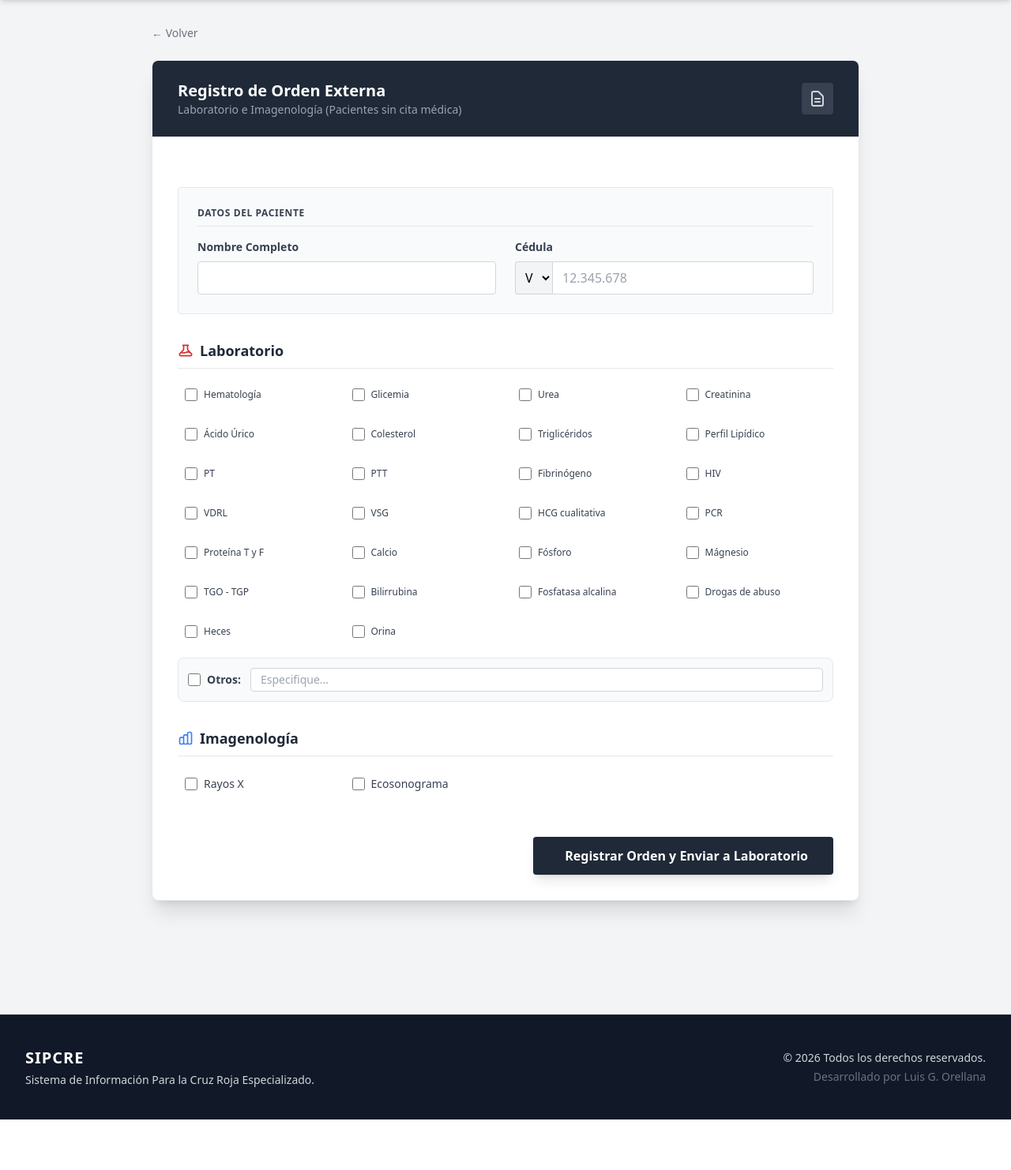
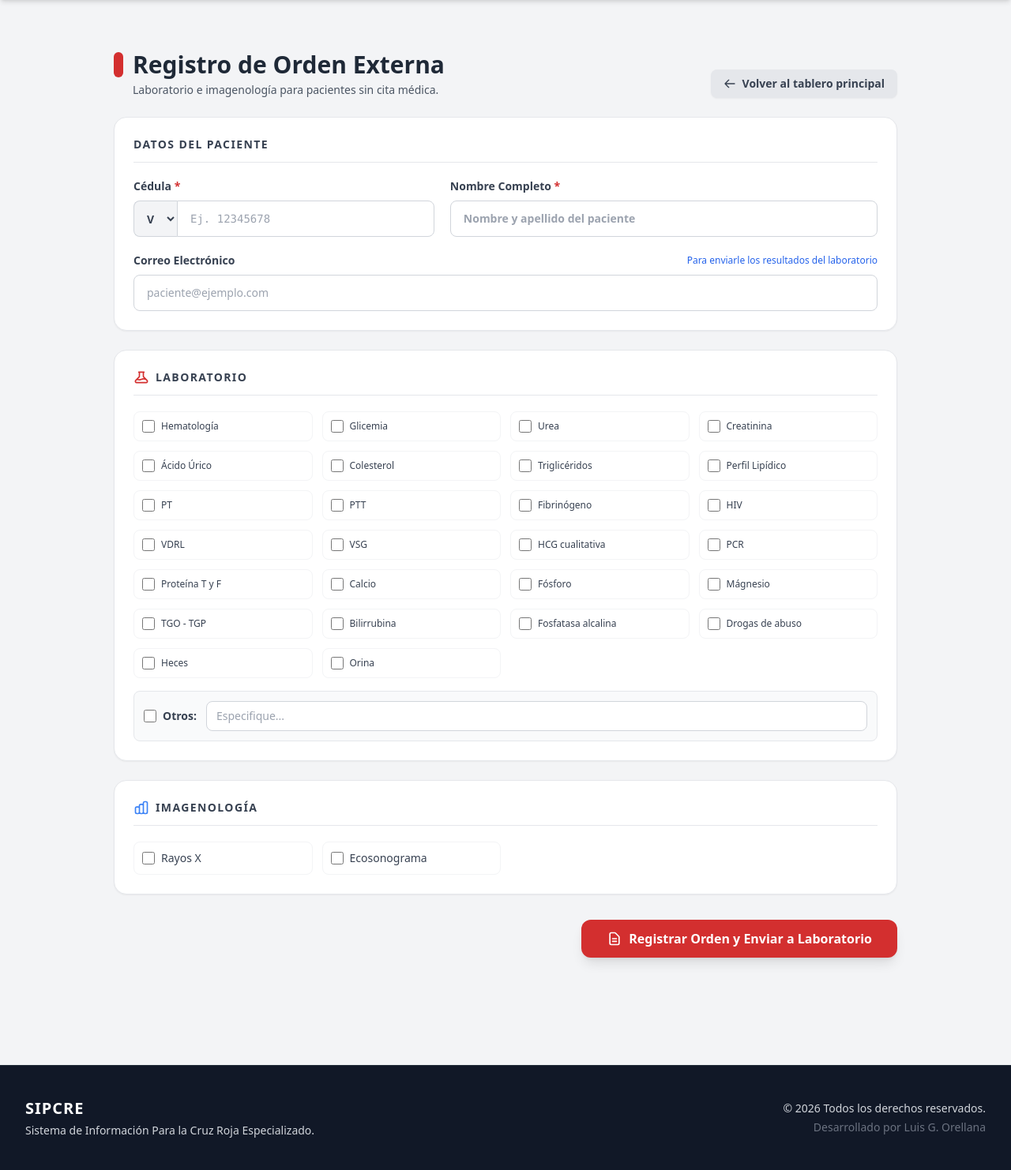
Before and after one commit to LUGOS-GX/SIPCRE, a Django app: page /administracion/orden/externa in a window 1280 px wide. Shown: the part 64-1546 px from the top of the page at 79% size. Before the commit the page ends 1482 px from the top, so only its background shows below. Run offline with Django 5.2, Linux system fonts and the light colour scheme; the visitor is signed in with stand-in values (Sample User, id 1); data that the repository does not hold is empty; some libraries are stand-ins or nearby versions.

Commit message:
Cambios orden externa adm

```diff
--- a/administracion/templates/administracion/orden_externa.html
+++ b/administracion/templates/administracion/orden_externa.html
@@ -1,79 +1,102 @@
 {% extends 'base.html' %}
 
 {% block content %}
-<div class="max-w-4xl mx-auto pb-10">
+<div class="max-w-5xl mx-auto py-8 px-4">
 
-    <div class="mb-6">
-        <a href="{% url 'dashboard_admin' %}" class="text-gray-500 hover:text-cruzroja-500 text-sm flex items-center">
-            ← Volver
+    <!-- ENCABEZADO (estética de Agendar Cita) -->
+    <div class="flex justify-between items-end mb-6">
+        <div>
+            <h1 class="text-3xl font-bold text-gray-800 flex items-center">
+                <span class="bg-cruzroja-500 w-3 h-8 mr-3 rounded-full"></span>
+                Registro de Orden Externa
+            </h1>
+            <p class="text-gray-600 text-sm mt-1 ml-6">Laboratorio e imagenología para pacientes sin cita médica.</p>
+        </div>
+        <a href="{% url 'dashboard_admin' %}" class="bg-gray-200 hover:bg-gray-300 text-gray-700 px-4 py-2 rounded-lg font-bold text-sm transition flex items-center shadow-sm">
+            <svg class="w-4 h-4 mr-2" fill="none" stroke="currentColor" viewBox="0 0 24 24"><path stroke-linecap="round" stroke-linejoin="round" stroke-width="2" d="M10 19l-7-7m0 0l7-7m-7 7h18"></path></svg>
+            Volver al tablero principal
         </a>
     </div>
 
-    <div class="bg-white rounded-lg shadow-xl overflow-hidden border border-gray-200">
+    <form method="POST" class="space-y-6">
+        {% csrf_token %}
 
-        <div class="bg-gray-800 px-8 py-6 flex justify-between items-center">
-            <div>
-                <h1 class="text-xl font-bold text-white">Registro de Orden Externa</h1>
-                <p class="text-gray-400 text-sm">Laboratorio e Imagenología (Pacientes sin cita médica)</p>
-            </div>
-            <div class="bg-gray-700 p-2 rounded text-gray-300">
-                <svg class="w-6 h-6" fill="none" stroke="currentColor" viewBox="0 0 24 24"><path stroke-linecap="round" stroke-linejoin="round" stroke-width="2" d="M9 12h6m-6 4h6m2 5H7a2 2 0 01-2-2V5a2 2 0 012-2h5.586a1 1 0 01.707.293l5.414 5.414a1 1 0 01.293.707V19a2 2 0 01-2 2z"></path></svg>
+        <!-- DATOS DEL PACIENTE -->
+        <div class="bg-white p-6 rounded-2xl shadow-sm border border-gray-200">
+            <h2 class="text-sm font-bold text-gray-700 uppercase tracking-widest mb-5 border-b pb-3">Datos del Paciente</h2>
+
+            <div class="grid grid-cols-1 md:grid-cols-12 gap-5">
+                <div class="md:col-span-5">
+                    <label class="block text-sm font-bold text-gray-700 mb-2">Cédula <span class="text-cruzroja-500">*</span></label>
+                    <div class="flex">
+                        <select name="nacionalidad" class="bg-gray-100 border border-gray-300 border-r-0 rounded-l-lg px-3 text-gray-700 font-bold text-sm focus:outline-none">
+                            <option>V</option>
+                            <option>E</option>
+                        </select>
+                        <input type="text" name="cedula" id="cedula_orden"
+                            placeholder="Ej. 12345678"
+                            class="w-full border border-gray-300 rounded-r-lg px-4 py-3 text-gray-800 font-mono text-sm focus:ring-2 focus:ring-cruzroja-500 focus:border-cruzroja-500 focus:outline-none"
+                            autocomplete="off" required>
                     </div>
                 </div>
 
-        <form method="POST" class="p-8 space-y-8">
-            {% csrf_token %}
+                <div class="md:col-span-7">
+                    <label class="block text-sm font-bold text-gray-700 mb-2">Nombre Completo <span class="text-cruzroja-500">*</span></label>
+                    <input type="text" name="nombre"
+                        placeholder="Nombre y apellido del paciente"
+                        class="w-full border border-gray-300 rounded-lg px-4 py-3 text-gray-800 font-bold text-sm focus:ring-2 focus:ring-cruzroja-500 focus:border-cruzroja-500 focus:outline-none"
+                        required>
+                </div>
 
-            <div class="bg-gray-50 p-6 rounded border border-gray-200">
-                <h3 class="font-bold text-gray-700 mb-4 uppercase text-xs tracking-wider border-b pb-2">Datos del Paciente</h3>
-                <div class="grid grid-cols-1 md:grid-cols-2 gap-6">
-                    <div>
-                        <label class="block text-gray-700 font-bold mb-2 text-sm">Nombre Completo</label>
-                        <input type="text" name="nombre" class="w-full border border-gray-300 rounded px-3 py-2 focus:border-cruzroja-500" required>
-                    </div>
-                    <div>
-                        <label class="block text-gray-700 font-bold mb-2 text-sm">Cédula</label>
-                        <div class="flex">
-                            <select name="nacionalidad" class="bg-gray-100 border border-gray-300 border-r-0 rounded-l px-2 py-2">
-                                <option>V</option>
-                                <option>E</option>
-                            </select>
-                            <input type="text" name="cedula" class="w-full border border-gray-300 rounded-r px-3 py-2 focus:border-cruzroja-500" placeholder="12.345.678" oninput="formatearCedula(this)" required>
-                        </div>
+                <div class="md:col-span-12">
+                    <label class="block text-sm font-bold text-gray-700 mb-2 flex justify-between items-center">
+                        Correo Electrónico
+                        <span class="text-xs text-blue-600 font-normal normal-case">Para enviarle los resultados del laboratorio</span>
+                    </label>
+                    <input type="email" name="correo_paciente"
+                        placeholder="paciente@ejemplo.com"
+                        class="w-full border border-gray-300 rounded-lg px-4 py-3 text-gray-800 text-sm focus:ring-2 focus:ring-cruzroja-500 focus:border-cruzroja-500 focus:outline-none">
                 </div>
             </div>
         </div>
 
-            <div>
-                <h3 class="text-lg font-bold text-gray-800 mb-4 flex items-center border-b pb-2">
+        <!-- LABORATORIO -->
+        <div class="bg-white p-6 rounded-2xl shadow-sm border border-gray-200">
+            <h2 class="text-sm font-bold text-gray-700 uppercase tracking-widest mb-5 border-b pb-3 flex items-center">
                 <svg class="w-5 h-5 mr-2 text-cruzroja-500" fill="none" stroke="currentColor" viewBox="0 0 24 24"><path stroke-linecap="round" stroke-linejoin="round" stroke-width="2" d="M19.428 15.428a2 2 0 00-1.022-.547l-2.387-.477a6 6 0 00-3.86.517l-.318.158a6 6 0 01-3.86.517L6.05 15.21a2 2 0 00-1.806.547M8 4h8l-1 1v5.172a2 2 0 00.586 1.414l5 5c1.26 1.26.367 3.414-1.415 3.414H4.828c-1.782 0-2.674-2.154-1.414-3.414l5-5A2 2 0 009 10.172V5L8 4z"></path></svg>
                 Laboratorio
-                </h3>
-                <div class="grid grid-cols-2 md:grid-cols-4 gap-4 mb-4">
+            </h2>
+
+            <div class="grid grid-cols-2 md:grid-cols-4 gap-3 mb-4">
                 {% for ex in examenes_lab %}
-                    <label class="flex items-center space-x-2 p-2 rounded hover:bg-gray-50 cursor-pointer transition border border-transparent hover:border-gray-200">
+                <label class="flex items-center space-x-2 p-2.5 rounded-lg hover:bg-red-50 cursor-pointer transition border border-gray-100 hover:border-red-200">
                     <input type="checkbox" name="examenes" value="{{ ex }}" class="w-4 h-4 text-cruzroja-500 border-gray-300 rounded focus:ring-cruzroja-500">
                     <span class="text-xs text-gray-700 font-medium">{{ ex }}</span>
                 </label>
                 {% endfor %}
             </div>
+
             <div class="bg-gray-50 p-3 rounded-lg flex items-center space-x-3 border border-gray-200">
-                    <label class="flex items-center space-x-2 cursor-pointer">
+                <label class="flex items-center space-x-2 cursor-pointer whitespace-nowrap">
                     <input type="checkbox" name="examenes" value="Otros" class="w-4 h-4 text-cruzroja-500 border-gray-300 rounded focus:ring-cruzroja-500">
                     <span class="text-sm font-bold text-gray-700">Otros:</span>
                 </label>
-                    <input type="text" name="otros_detalle" class="flex-1 bg-white border border-gray-300 rounded px-3 py-1 text-sm focus:outline-none focus:border-cruzroja-500" placeholder="Especifique...">
+                <input type="text" name="otros_detalle"
+                    class="flex-1 bg-white border border-gray-300 rounded-lg px-3 py-2 text-sm focus:outline-none focus:ring-2 focus:ring-cruzroja-500 focus:border-cruzroja-500"
+                    placeholder="Especifique...">
             </div>
         </div>
 
-            <div>
-                <h3 class="text-lg font-bold text-gray-800 mb-4 flex items-center border-b pb-2">
+        <!-- IMAGENOLOGÍA -->
+        <div class="bg-white p-6 rounded-2xl shadow-sm border border-gray-200">
+            <h2 class="text-sm font-bold text-gray-700 uppercase tracking-widest mb-5 border-b pb-3 flex items-center">
                 <svg class="w-5 h-5 mr-2 text-blue-500" fill="none" stroke="currentColor" viewBox="0 0 24 24"><path stroke-linecap="round" stroke-linejoin="round" stroke-width="2" d="M9 19v-6a2 2 0 00-2-2H5a2 2 0 00-2 2v6a2 2 0 002 2h2a2 2 0 002-2zm0 0V9a2 2 0 012-2h2a2 2 0 012 2v10m-6 0a2 2 0 002 2h2a2 2 0 002-2m0 0V5a2 2 0 012-2h2a2 2 0 012 2v14a2 2 0 01-2 2h-2a2 2 0 01-2-2z"></path></svg>
                 Imagenología
-                </h3>
-                <div class="grid grid-cols-2 md:grid-cols-4 gap-4">
+            </h2>
+
+            <div class="grid grid-cols-2 md:grid-cols-4 gap-3">
                 {% for ex in examenes_img %}
-                    <label class="flex items-center space-x-2 p-2 rounded hover:bg-blue-50 cursor-pointer transition border border-transparent hover:border-blue-100">
+                <label class="flex items-center space-x-2 p-2.5 rounded-lg hover:bg-blue-50 cursor-pointer transition border border-gray-100 hover:border-blue-200">
                     <input type="checkbox" name="examenes" value="{{ ex }}" class="w-4 h-4 text-blue-500 border-gray-300 rounded focus:ring-blue-500">
                     <span class="text-sm text-gray-700 font-medium">{{ ex }}</span>
                 </label>
@@ -81,35 +104,14 @@
             </div>
         </div>
 
-            <div class="pt-4 flex justify-end">
-                <button type="submit" class="bg-gray-800 hover:bg-gray-900 text-white font-bold py-3 px-8 rounded shadow-lg transition transform hover:-translate-y-0.5 flex items-center">
-                    <span class="mr-2"></span> Registrar Orden y Enviar a Laboratorio
+        <!-- ACCIÓN -->
+        <div class="flex justify-end pt-2">
+            <button type="submit" class="bg-cruzroja-500 hover:bg-cruzroja-600 text-white font-bold py-3 px-8 rounded-xl shadow-lg transition transform hover:-translate-y-0.5 flex items-center">
+                <svg class="w-5 h-5 mr-2" fill="none" stroke="currentColor" viewBox="0 0 24 24"><path stroke-linecap="round" stroke-linejoin="round" stroke-width="2" d="M9 12h6m-6 4h6m2 5H7a2 2 0 01-2-2V5a2 2 0 012-2h5.586a1 1 0 01.707.293l5.414 5.414a1 1 0 01.293.707V19a2 2 0 01-2 2z"></path></svg>
+                Registrar Orden y Enviar a Laboratorio
             </button>
         </div>
 
     </form>
 </div>
-</div>
-
-<script>
-function formatearCedula(input) {
-    // 1. Limpiar caracteres no numéricos
-    let valor = input.value.replace(/\D/g, '');
-
-    if (valor.length > 8) {
-        valor = valor.slice(0, 8);
-    }
-
-    // 3. Validación de rango (Máximo 40 millones)
-    if (parseInt(valor) > 40000000) {
-        // Opción: Borrar el último número si se pasa
-        valor = valor.slice(0, -1);
-        alert("La cédula no puede ser mayor a 40.000.000");
-    }
-
-    // 4. Formato visual con puntos
-    valor = valor.replace(/\B(?=(\d{3})+(?!\d))/g, ".");
-    input.value = valor;
-}
-</script>
 {% endblock %}
--- a/administracion/views.py
+++ b/administracion/views.py
@@ -62,7 +62,11 @@ def dashboard_admin(request):
 def agendar_cita(request):
     if request.method == 'POST':
         # 1. Recuperar datos del nuevo formulario
-        cedula = request.POST.get('cedula').strip()
+        cedula_raw = request.POST.get('cedula', '').strip()
+        cedula = ''.join(ch for ch in cedula_raw if ch.isdigit())  # solo dígitos (quita puntos/letras)
+        if not cedula or int(cedula) > 40000000:
+            messages.error(request, "La cédula no es válida: debe ser numérica y no superar los 40.000.000.")
+            return redirect('agendar_cita')
         nombre = request.POST.get('nombre_nuevo').strip()
         email = request.POST.get('email', '').strip()
         tipo_sangre = request.POST.get('tipo_sangre', '').strip()
@@ -142,7 +146,6 @@ def agendar_cita(request):
 @login_required
 @rol_requerido(['admin'])
 def registrar_orden_externa(request):
-    # Listas de exámenes (Mismas que el módulo médico)
     examenes_lab = [
         'Hematología', 'Glicemia', 'Urea', 'Creatinina', 'Ácido Úrico',
         'Colesterol', 'Triglicéridos', 'Perfil Lipídico', 'PT', 'PTT',
@@ -153,21 +156,61 @@ def registrar_orden_externa(request):
     examenes_img = ['Rayos X', 'Ecosonograma']
 
     if request.method == 'POST':
-        # 1. Capturamos Datos del Paciente (Walk-in)
-        nombre = request.POST.get('nombre')
-        cedula = f"{request.POST.get('nacionalidad')}-{request.POST.get('cedula')}"
+        nombre = (request.POST.get('nombre') or '').strip()
+        nacionalidad = (request.POST.get('nacionalidad') or 'V').strip()
+        cedula_raw = (request.POST.get('cedula') or '').strip()
+        cedula = ''.join(ch for ch in cedula_raw if ch.isdigit())
 
-        # 2. Capturamos los exámenes seleccionados
         seleccionados = request.POST.getlist('examenes')
-        otros = request.POST.get('otros_detalle')
+        otros = (request.POST.get('otros_detalle') or '').strip()
+        correo_paciente = (request.POST.get('correo_paciente') or '').strip()  # <-- CORREO
 
-        print("--- ORDEN EXTERNA CREADA (ADMIN) ---")
-        print(f"Paciente: {nombre} | CI: {cedula}")
-        print(f"Solicitud: {seleccionados}")
-        if otros: print(f"Otros: {otros}")
+        if not nombre or not cedula:
+            messages.error(request, "Debe indicar el nombre y la cédula del paciente.")
+            return redirect('registrar_orden_externa')
+        if int(cedula) > 40000000:
+            messages.error(request, "La cédula no es válida: no puede superar los 40.000.000.")
+            return redirect('registrar_orden_externa')
+        if not seleccionados:
+            messages.error(request, "Debe seleccionar al menos un examen o estudio de imagenología.")
+            return redirect('registrar_orden_externa')
 
-        # Redirigimos al dashboard administrativo (o se podría imprimir factura)
-        return redirect('dashboard_admin')
+        paciente, _ = Paciente.objects.get_or_create(
+            cedula=cedula,
+            defaults={'nombres': nombre, 'nacionalidad': nacionalidad, 'email': correo_paciente}  # <-- CORREO
+        )
+        if correo_paciente and paciente.email != correo_paciente:  # <-- CORREO (bloque)
+            paciente.email = correo_paciente
+            paciente.save()
+
+        examenes_texto = ", ".join([e for e in seleccionados if e != 'Otros'])
+        SolicitudExamen.objects.create(
+            paciente=paciente,
+            nombre_paciente=nombre,
+            cedula_paciente=f"{nacionalidad}-{cedula}",
+            medico=None,
+            examenes_solicitados=examenes_texto,
+            otros=otros if 'Otros' in seleccionados else '',
+            correo_paciente=correo_paciente or None,  # <-- CORREO
+            procesar_en_lab=True,
+            estado='Pendiente',
+        )
+
+        servicios_ids = list(
+            CatalogoServicio.objects.filter(
+                activo=True,
+                categoria__in=['Laboratorio', 'Imagenologia'],
+                nombre__in=seleccionados,
+            ).values_list('id', flat=True)
+        )
+
+        request.session['carrito_express'] = {
+            'paciente_cedula': cedula,
+            'servicios_ids': servicios_ids,
+        }
+
+        messages.success(request, f"Orden enviada al laboratorio. Procese el cobro de {nombre} en caja.")
+        return redirect('caja_central')
 
     context = {
         'examenes_lab': examenes_lab,
@@ -183,7 +226,12 @@ def editar_cita(request, id_cita):
 
     if request.method == 'POST':
         # Actualizar Datos del Paciente (Incluyendo Cédula)
-        paciente.cedula = request.POST.get('cedula', paciente.cedula).strip()
+        cedula_raw = request.POST.get('cedula', '').strip()
+        cedula = ''.join(ch for ch in cedula_raw if ch.isdigit())  # solo dígitos (quita puntos/letras)
+        if not cedula or int(cedula) > 40000000:
+            messages.error(request, "La cédula no es válida: debe ser numérica y no superar los 40.000.000.")
+            return redirect('editar_cita', id_cita=id_cita)
+        paciente.cedula = cedula
         paciente.nombres = request.POST.get('nombre_nuevo', paciente.nombres).strip()
         paciente.email = request.POST.get('email', '').strip()
         paciente.telefono = request.POST.get('telefono', '').strip()
--- a/laboratorio/templates/laboratorio/dashboard_lab.html
+++ b/laboratorio/templates/laboratorio/dashboard_lab.html
@@ -77,7 +77,7 @@
                             <div class="text-xs text-gray-500">C.I: {% if orden.cedula_paciente %}{{ orden.cedula_paciente }}{% elif orden.paciente %}{{ orden.paciente.cedula }}{% else %}N/A{% endif %}</div>
                         </td>
                         <td class="px-6 py-4 whitespace-nowrap">
-                            <div class="text-sm text-gray-900">Dr(a). {{ orden.medico.usuario.last_name }}</div>
+                            <div class="text-sm text-gray-900">{{ orden.solicitado_por }}</div>
                         </td>
                         <td class="px-6 py-4 whitespace-nowrap">
                             {% if orden.estado == 'Pendiente' %}
--- a/laboratorio/templates/laboratorio/detalle_orden.html
+++ b/laboratorio/templates/laboratorio/detalle_orden.html
@@ -45,7 +45,7 @@
                 </div>
                 <div class="py-4 sm:py-5 sm:grid sm:grid-cols-3 sm:gap-4 sm:px-6">
                     <dt class="text-sm font-medium text-gray-500">Médico Solicitante</dt>
-                    <dd class="mt-1 text-sm text-gray-900 sm:mt-0 sm:col-span-2">Dr(a). {{ orden.medico.usuario.get_full_name }}</dd>
+                    <dd class="mt-1 text-sm text-gray-900 sm:mt-0 sm:col-span-2">{{ orden.solicitado_por }}</dd>
                 </div>
                 <div class="py-4 sm:py-5 sm:grid sm:grid-cols-3 sm:gap-4 sm:px-6 bg-purple-50">
                     <dt class="text-sm font-medium text-purple-800">Exámenes Solicitados</dt>
--- a/laboratorio/templates/laboratorio/pdf_resultados.html
+++ b/laboratorio/templates/laboratorio/pdf_resultados.html
@@ -79,7 +79,7 @@
             </tr>
             <tr>
                 <td class="label">Médico Tratante:</td>
-                <td colspan="3">Dr(a). {{ orden.medico.usuario.get_full_name }}</td>
+                <td colspan="3">{{ orden.solicitado_por }}</td>
             </tr>
         </table>
     </div>
```
Also changed, not shown: farmacia/templates/farmacia/caja.html (+15 -4 lines), farmacia/views.py (+6 -2 lines), laboratorio/models.py (+12 -11 lines), laboratorio/views.py (+8 -1 lines), laboratorio/migrations/0009_alter_solicitudexamen_medico.py (added). Lines whose indentation alone changed are shown as unchanged.
